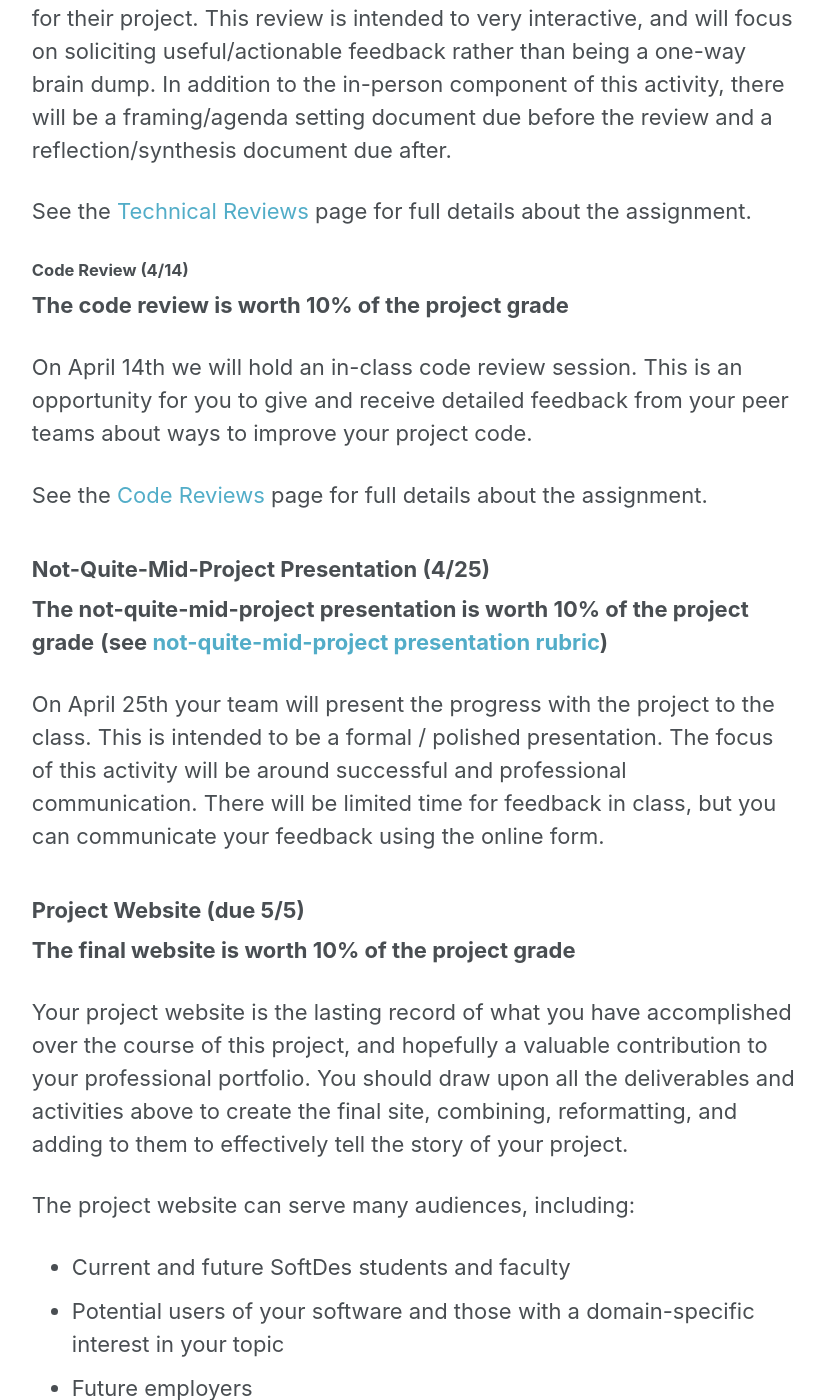
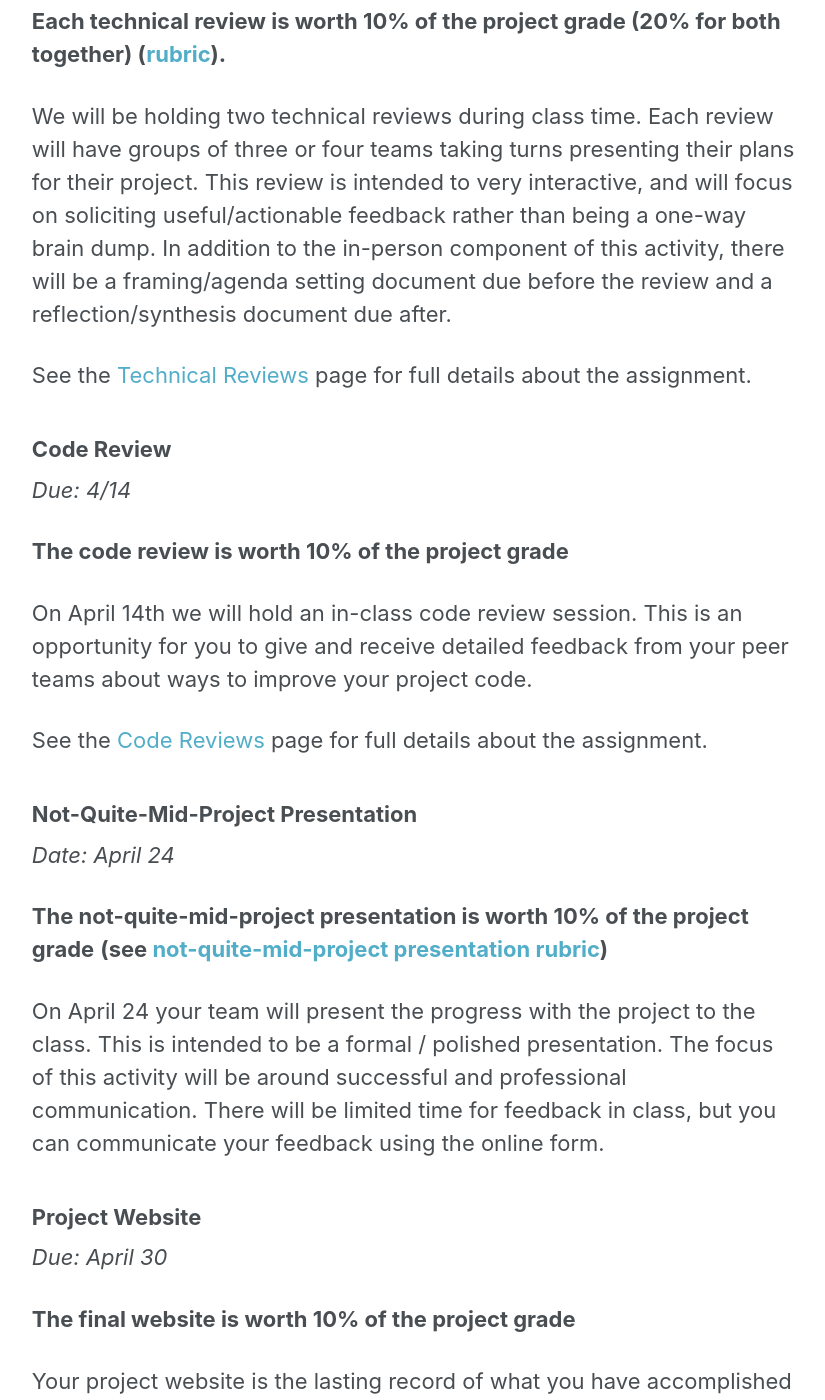
Before and after one commit to sd17spring/sd17spring.github.io, a Jekyll site: the page built from _assignments/final-project.md, in a window 1280 px wide and 1400 px high, scrolled down 4683 px. Shown: the whole window, without its empty margins (252-1077 px from the left). Built offline with Jekyll 4.4.1, drawn with Linux system fonts in a browser that asks for light colours; some of the changed text lies outside the part shown.

Commit message:
move final project dates → data file

```diff
--- a/_assignments/final-project.md
+++ b/_assignments/final-project.md
@@ -81,7 +85,9 @@
 
 See the [Technical Reviews](/assignments/final-project/technical-reviews) page for full details about the assignment.
 
-#### Code Review (4/14)
+### Code Review
+
+_Due: 4/14_
 
 **The code review is worth 10% of the project grade**
 
@@ -91,17 +97,21 @@
 
 See the [Code Reviews](/assignments/final-project/code-reviews) page for full details about the assignment.
 
-### Not-Quite-Mid-Project Presentation (4/25)
+### Not-Quite-Mid-Project Presentation
+
+_Date: {{site.data.dates.mid_project_presentation | date: '%B %d' }}_
 
 **The not-quite-mid-project presentation is worth 10% of the project grade** **(see [not-quite-mid-project presentation rubric](/assignments/final-project/project-presentation-rubric))**
 
-On April 25th your team will present the progress with the project to the
+On {{site.data.dates.mid_project_presentation | date: '%B %d' }} your team will present the progress with the project to the
 class. This is intended to be a formal / polished presentation. The focus of
 this activity will be around successful and professional communication. There
 will be limited time for feedback in class, but you can communicate your
 feedback using the online form.
 
-### Project Website (due 5/5)
+### Project Website
+
+_Due: {{site.data.dates.final_deliverables | date: '%B %d' }}_
 
 **The final website is worth 10% of the project grade**
 
@@ -165,7 +175,9 @@
 your professional portfolio as you select a platform - choose something that
 will still be around in the future!
 
-### Demo Session Poster (printed before 5/5 at 8am)
+### Demo Session Poster
+
+_Printed before {{site.data.dates.final_deliverables | date: '%B %d' }} at 8am_
 
 **The poster is worth 5% of the project grade.**
 
@@ -179,7 +191,9 @@
 Posters must be submitted electronically via GitHub or project website, and
 printed in time for the May 5th expo.
 
-#### Code submission (due 5/5)
+#### Code submission
+
+_Due: {{site.data.dates.final_deliverables | date: '%B %d' }}_
 
 **Project code is worth 40% of the project grade (see code rubric on the [course policy page](/policies))**
 
@@ -203,9 +217,11 @@
 used, as per the [course policy page](/policies). If you have any questions
 about this, just ask.
 
-### Final Demo / Presentation Session (5/5 9am-11am)
+### Final Demo / Presentation Session
 
-On Tuesday, May 5th from 9-11 AM, both sections of SoftDes will meet in AC326
+_Date: TBD_
+
+During the Final Event, both sections of SoftDes will meet in AC326
 for an EXPO style poster/demo session of your final projects. This session is
 for everyone to share what they've created, and will not be evaluated. We will
 be inviting other members of the Olin community to check out your fantastic
--- /dev/null
+++ b/_data/dates.yml
@@ -0,0 +1,5 @@
+final_proposal:  2017-03-16
+tr1: 2017-03-27
+tr2: 2017-04-20
+mid_project_presentation: 2017-04-24
+final_deliverables: 2017-04-30
```
Also changed, not shown: other parts of _assignments/final-project.md (+7 -3 lines).
